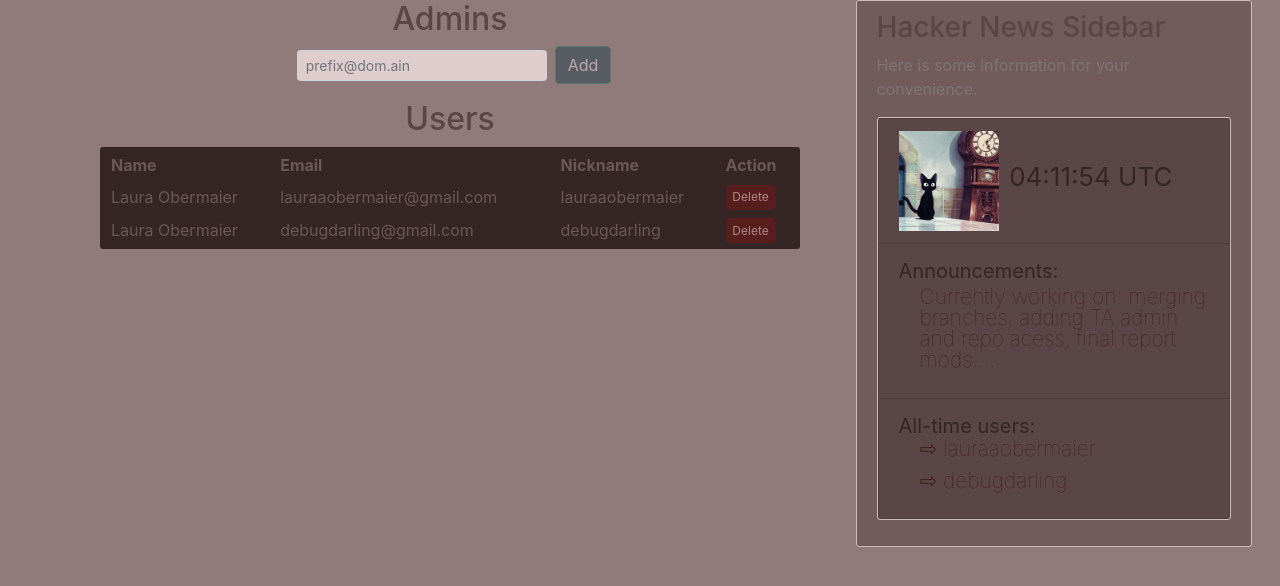
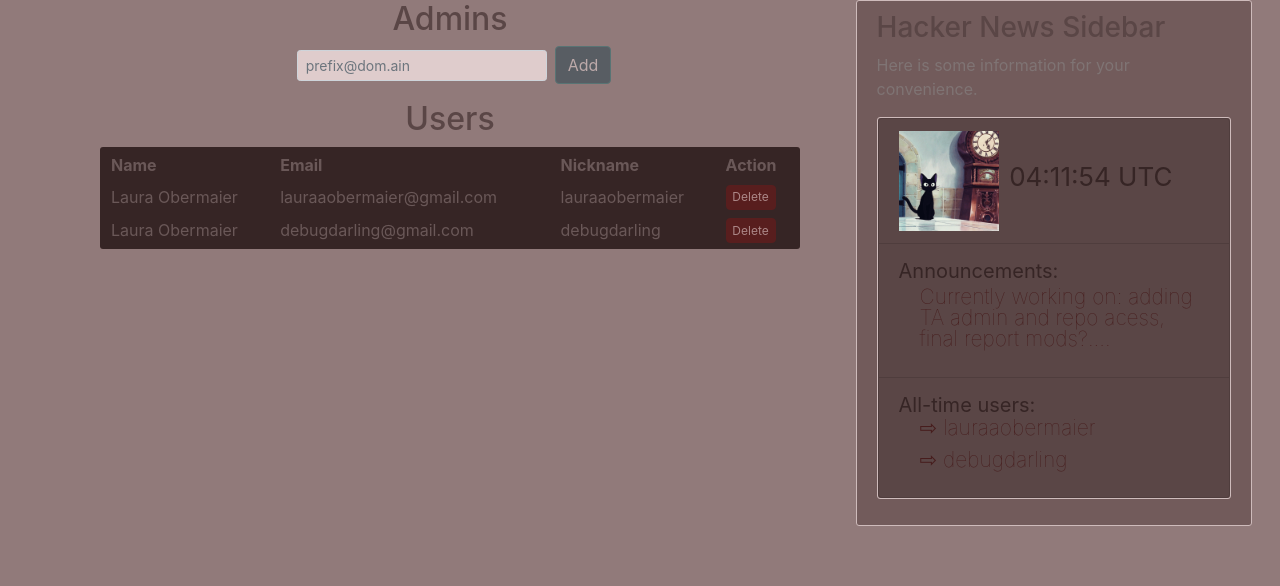
Before and after one commit to LauraAllObe/hackerNews, a Flask app: template hackernews/templates/admin.html in a window 1280 px wide. Shown: the part 80-666 px from the top of the page. Run offline with Flask 3, Linux system fonts and the light colour scheme; the template is opened without the code that fills it: values that come from a table or form of the project are taken from there, others are empty; parts of the project's set-up code (start-up, migrations or seed data) failed here and were passed over; some libraries are stand-ins or nearby versions.

Commit message:
sidebar message update

```diff
--- a/hackernews/templates/layout.html
+++ b/hackernews/templates/layout.html
@@ -60,7 +60,7 @@
 								<span id="clock" class="basic-clock"></span>
 							</li>
             						<li class="list-group-item list-group-item-light basic-sidebar-list">Announcements:
-								<p class="sidebar-subitem announcements">Currently working on: merging branches, adding TA admin and repo acess, final report mods....</p>
+								<p class="sidebar-subitem announcements">Currently working on: adding TA admin and repo acess, final report mods?....</p>
 							</li>
 							<li class="list-group-item list-group-item-light basic-sidebar-list">All-time users:
 							    {% for user in users %}
```
Also changed, not shown: instance/site.db, 1 other file.
